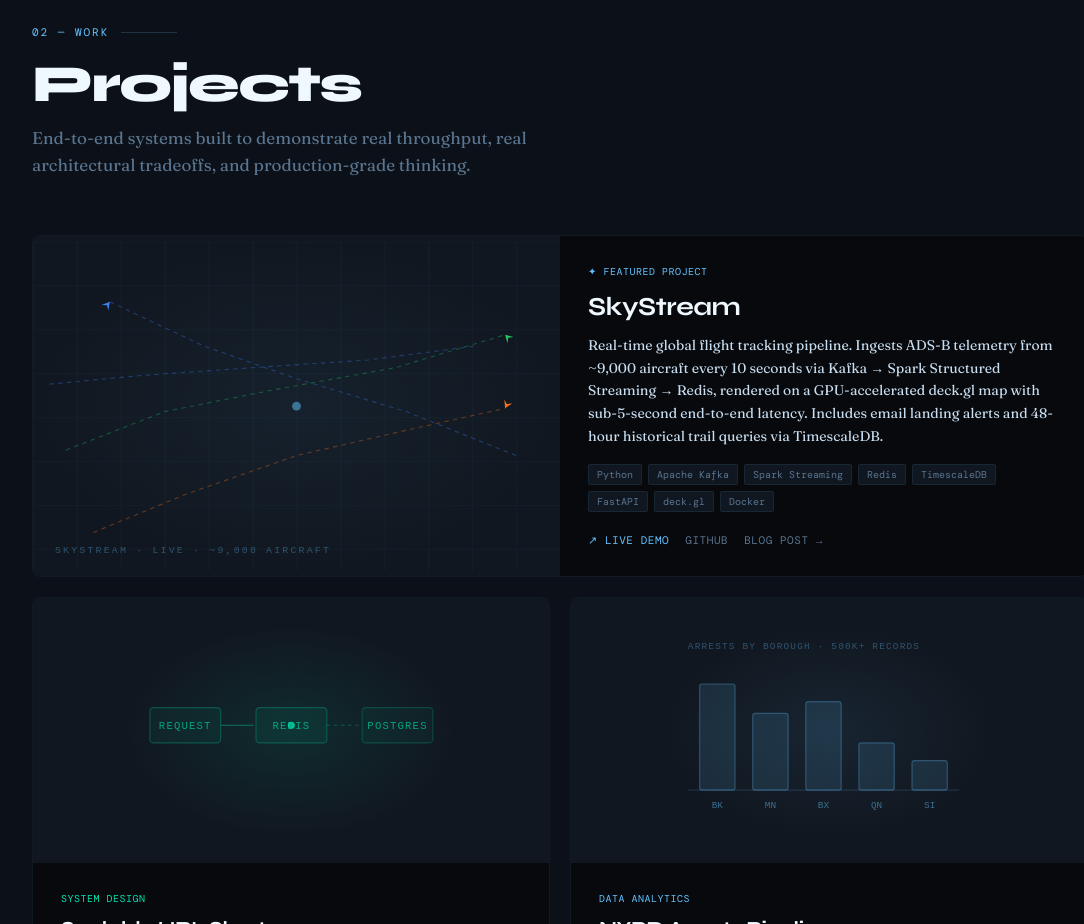
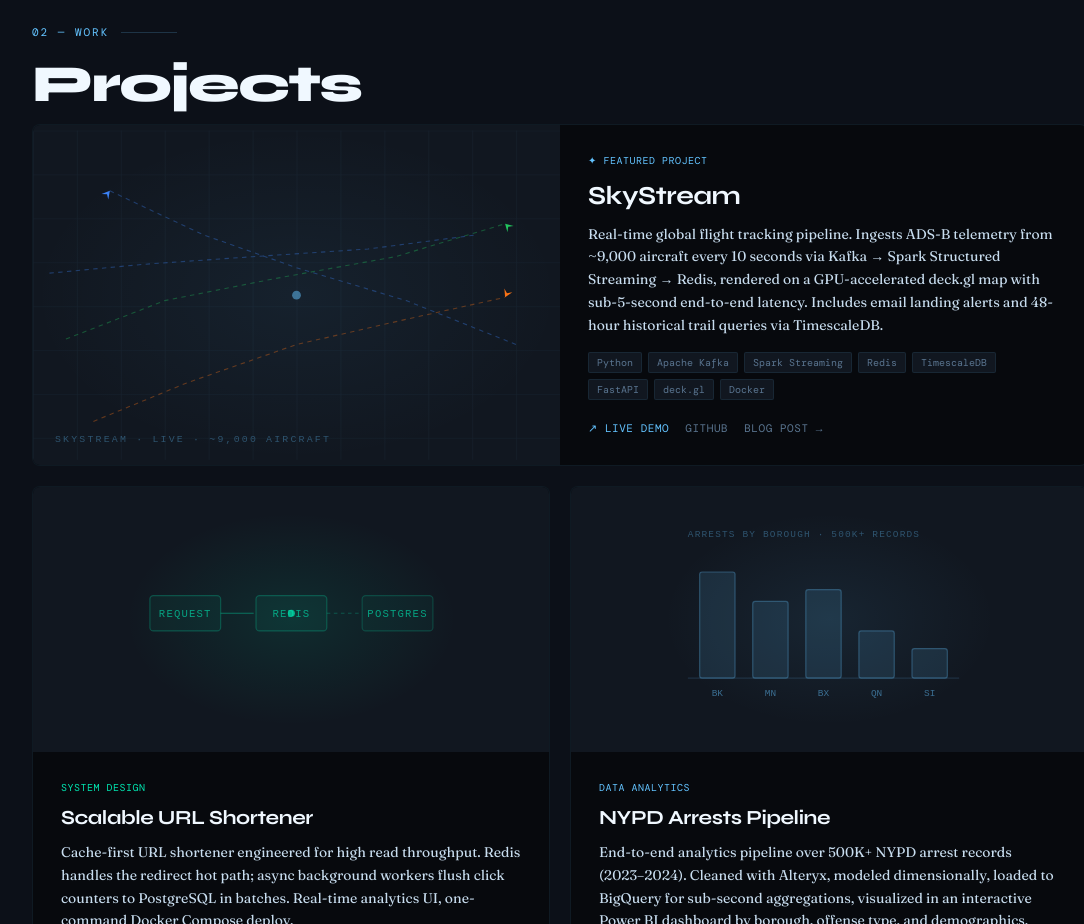
Before and after one commit to stanik0n/nextjs-portfolio, a Next.js app: page / in a window 1280 px wide. Shown: the part 1600-2524 px from the top of the page, without its empty margins (80-1164 px from the left). Built offline with nearby package versions, Linux system fonts and the light colour scheme; a web font is replaced by a local one.

Commit message:
Remove projects section subtitle

```diff
--- a/components/Projects.tsx
+++ b/components/Projects.tsx
@@ -28,10 +28,7 @@ export default function Projects() {
       <div className="max-w-6xl mx-auto px-12">
         <SectionLabel>02 — Work</SectionLabel>
         <SectionTitle>Projects</SectionTitle>
-        <p className="text-[17px] mb-14 max-w-xl leading-relaxed" style={{ color: "var(--muted)" }}>
-          End-to-end systems built to demonstrate real throughput, real
-          architectural tradeoffs, and production-grade thinking.
-        </p>
+
 
         <div className="grid grid-cols-1 md:grid-cols-2 gap-5">
           {projects.map((p) => (
```
